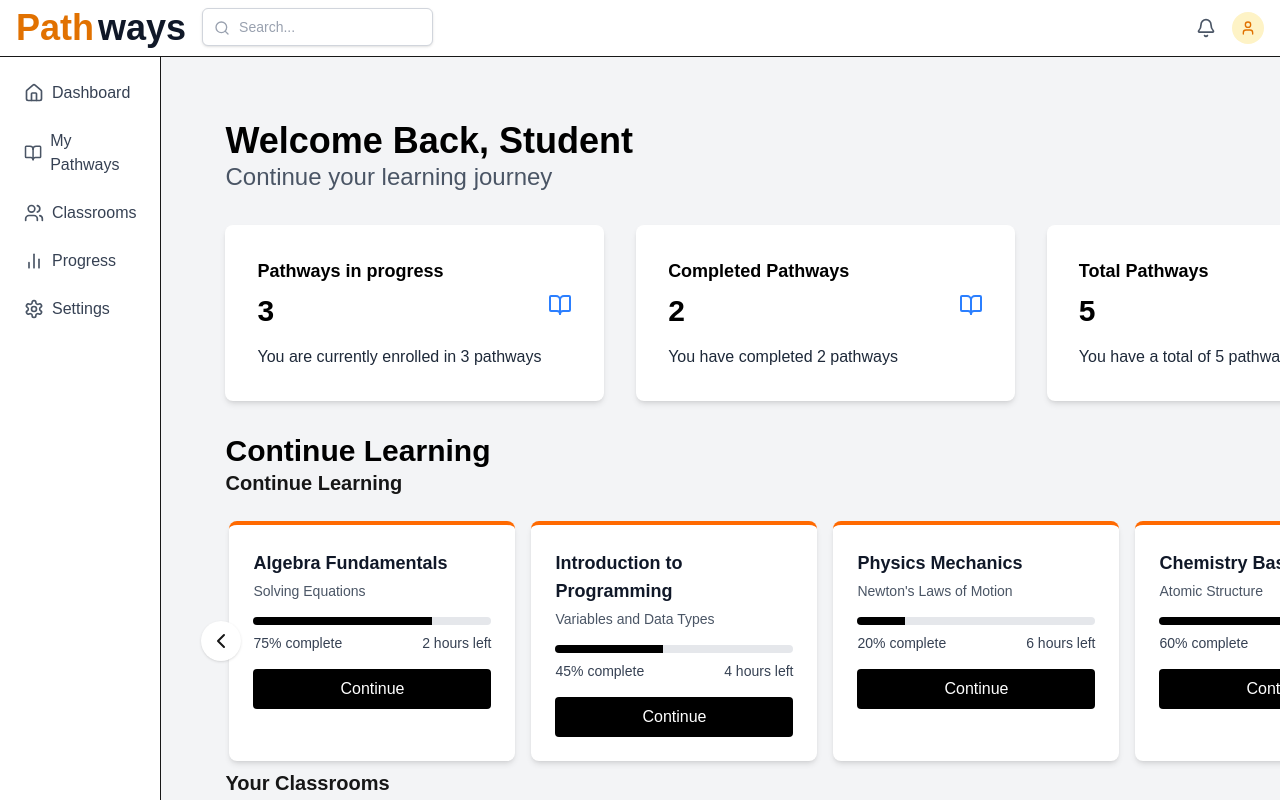
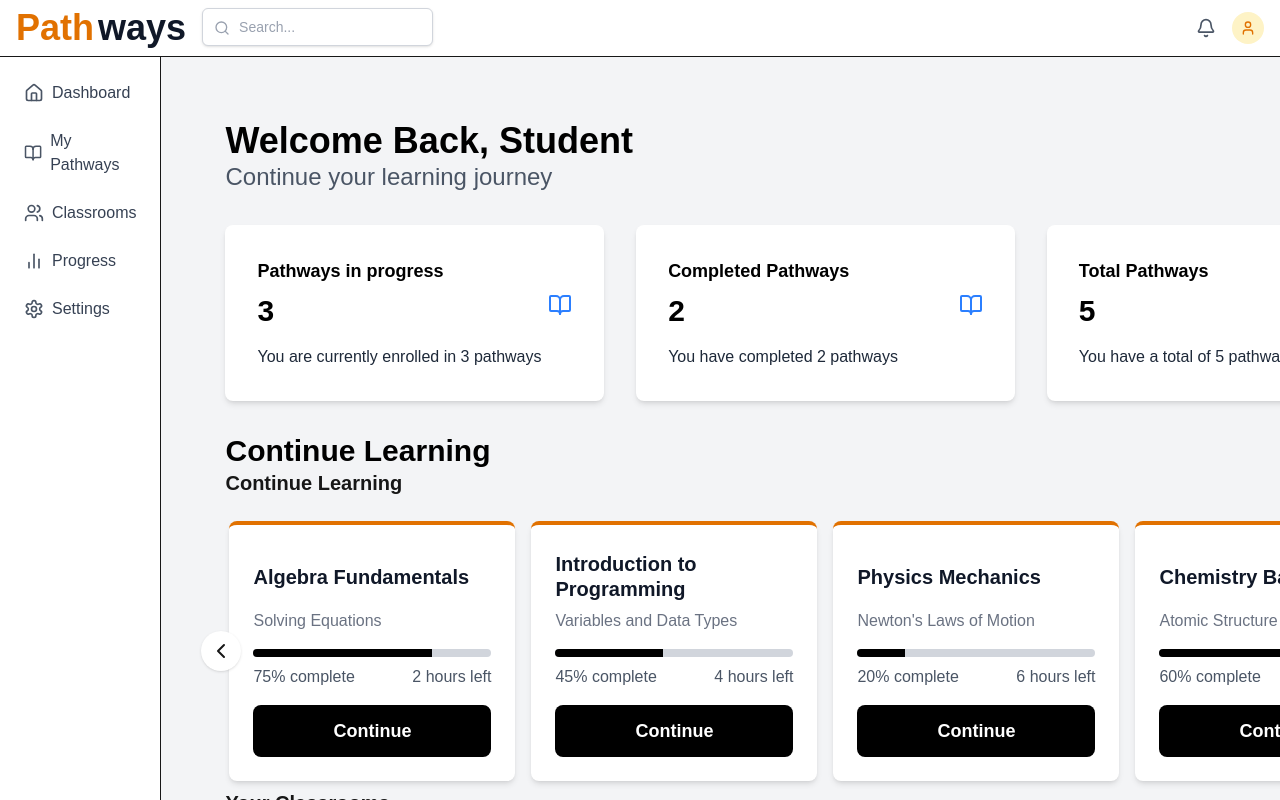
Before and after one commit to dhruvpatt/roadmaps, a Next.js app in the folder pathways/: page /dashboard in a window 1280 px wide. Shown: the top 800 px of the page. Built offline with nearby package versions, Linux system fonts and the light colour scheme.

Commit message:
pathway-card update

```diff
--- a/pathways/components/student-dashboard/pathway-card.jsx
+++ b/pathways/components/student-dashboard/pathway-card.jsx
@@ -10,13 +10,17 @@ import React from "react";
  */
 export default function PathwayCard({ title, subtitle, progress, hoursLeft }) {
   return (
-    <div className="relative w-full max-w-sm bg-white rounded-lg shadow-md border-t-4 border-orange-500 p-6">
+    <div className="relative w-full max-w-sm bg-white rounded-lg shadow-md border-t-4 border-amber-600 p-6">
       {/* Title & Subtitle */}
-      <h3 className="text-lg font-bold text-gray-900">{title}</h3>
-      <p className="text-sm text-gray-600 mt-1">{subtitle}</p>
+      <div className="h-[56px] flex flex-col justify-center">
+        <h3 className="text-xl font-extrabold text-gray-900 leading-tight line-clamp-2">
+          {title}
+        </h3>
+      </div>
+      <p className="text-md text-gray-500 mt-1">{subtitle}</p>
 
       {/* Progress Bar */}
-      <div className="mt-4 h-2 bg-gray-200 rounded-full overflow-hidden">
+      <div className="mt-4 h-2 bg-gray-300 rounded-full overflow-hidden">
         <div
           className="h-full bg-black"
           style={{ width: `${progress}%` }}
@@ -24,15 +28,15 @@ export default function PathwayCard({ title, subtitle, progress, hoursLeft }) {
       </div>
 
       {/* Stats (Completion % & Hours Left) */}
-      <div className="flex justify-between text-sm text-gray-700 mt-2">
-        <p>{progress}% complete</p>
-        <p>{hoursLeft} hours left</p>
+      <div className="flex justify-between text-md text-gray-600 mt-2">
+        <p className="font-medium">{progress}% complete</p>
+        <p className="font-medium">{hoursLeft} hours left</p>
       </div>
 
       {/* Continue Button */}
       <button
         type="button"
-        className="mt-4 w-full bg-black text-white py-2 rounded hover:bg-gray-800"
+        className="mt-4 w-full bg-black text-white py-3 text-lg font-bold rounded-lg hover:bg-gray-900"
       >
         Continue
       </button>
```
